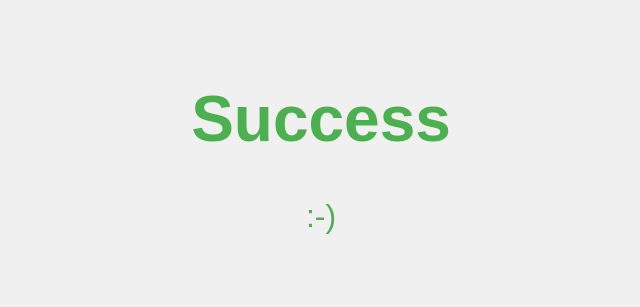
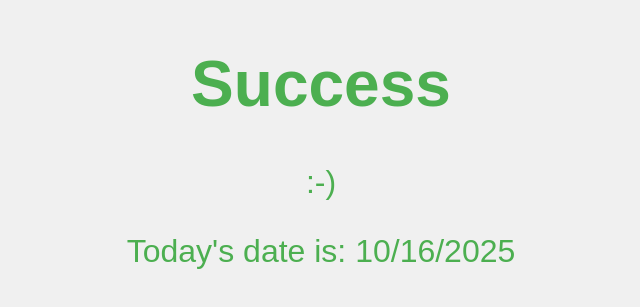
Before and after one commit to sanat-garg/clocking, a plain HTML site: page index.html in a window 1280 px wide. Shown: the part 255-562 px from the top of the page, without its empty margins (319-959 px from the left). Drawn offline with Linux system fonts and the light colour scheme.

Commit message:
Round 2: Show today date as well

```diff
--- a/index.html
+++ b/index.html
@@ -10,6 +10,7 @@
     <div class="container">
         <h1>Success</h1>
         <p>:-)</p>
+        <p id="date"></p>
     </div>
     <script src="script.js"></script>
 </body>
--- a/script.js
+++ b/script.js
@@ -1 +1,2 @@
 console.log('Web application loaded successfully');
+document.getElementById('date').innerText = 'Today\'s date is: ' + new Date().toLocaleDateString();
```
Also changed, not shown: 1 other file.
